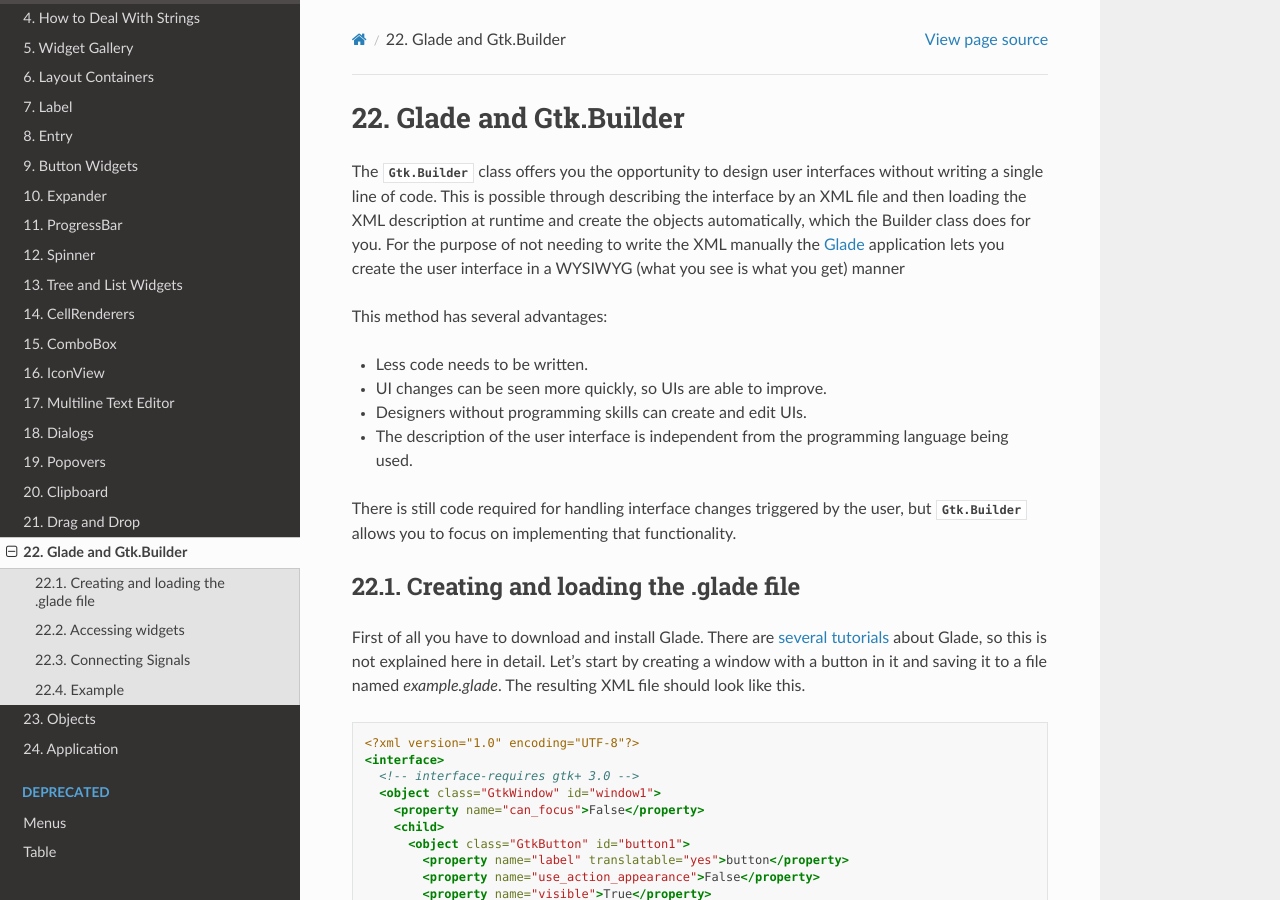
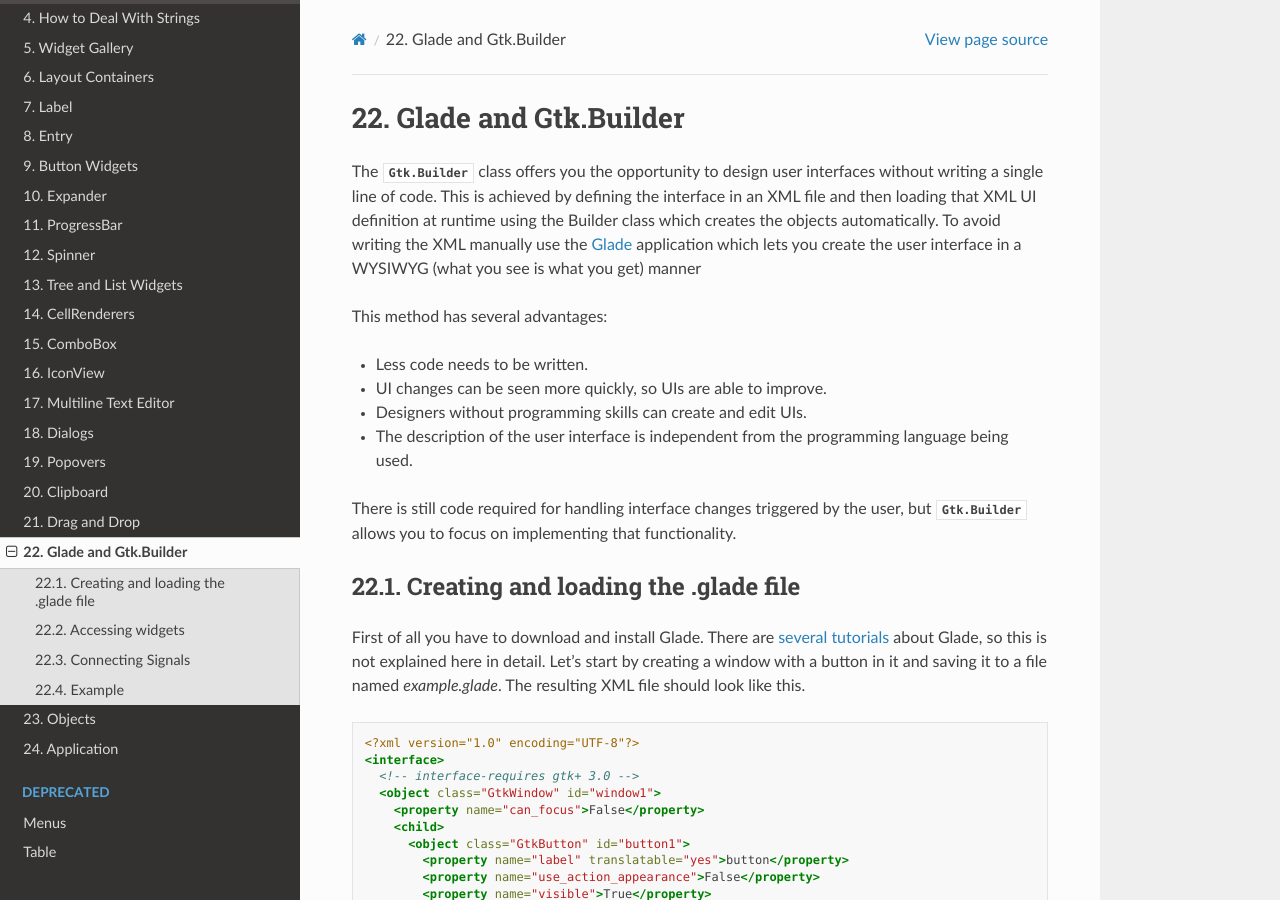
Before and after one commit to sebp/PyGObject-Tutorial, a Sphinx documentation site: the page built from source/builder.txt, in a window 1280 px wide and 900 px high. Built offline with Sphinx 7.4.7 and the Read the Docs theme 2.0.0, drawn with Linux system fonts in a browser that asks for light colours.

Commit message:
Improve Builder introduction
Mention "UI definition" to align with GTK documentation.

```diff
--- a/source/builder.txt
+++ b/source/builder.txt
@@ -1,8 +1,8 @@
 Glade and Gtk.Builder
 =====================
 The :class:`Gtk.Builder` class offers you the opportunity to design user interfaces without writing a single line of code.
-This is possible through describing the interface by an XML file and then loading the XML description at runtime and create the objects automatically, which the Builder class does for you.
-For the purpose of not needing to write the XML manually the `Glade <https://glade.gnome.org/>`_ application lets you create the user interface in a WYSIWYG (what you see is what you get) manner
+This is achieved by defining the interface in an XML file and then loading that XML UI definition at runtime using the Builder class which creates the objects automatically.
+To avoid writing the XML manually use the `Glade <https://glade.gnome.org/>`_ application which lets you create the user interface in a WYSIWYG (what you see is what you get) manner
 
 This method has several advantages:
 
```
